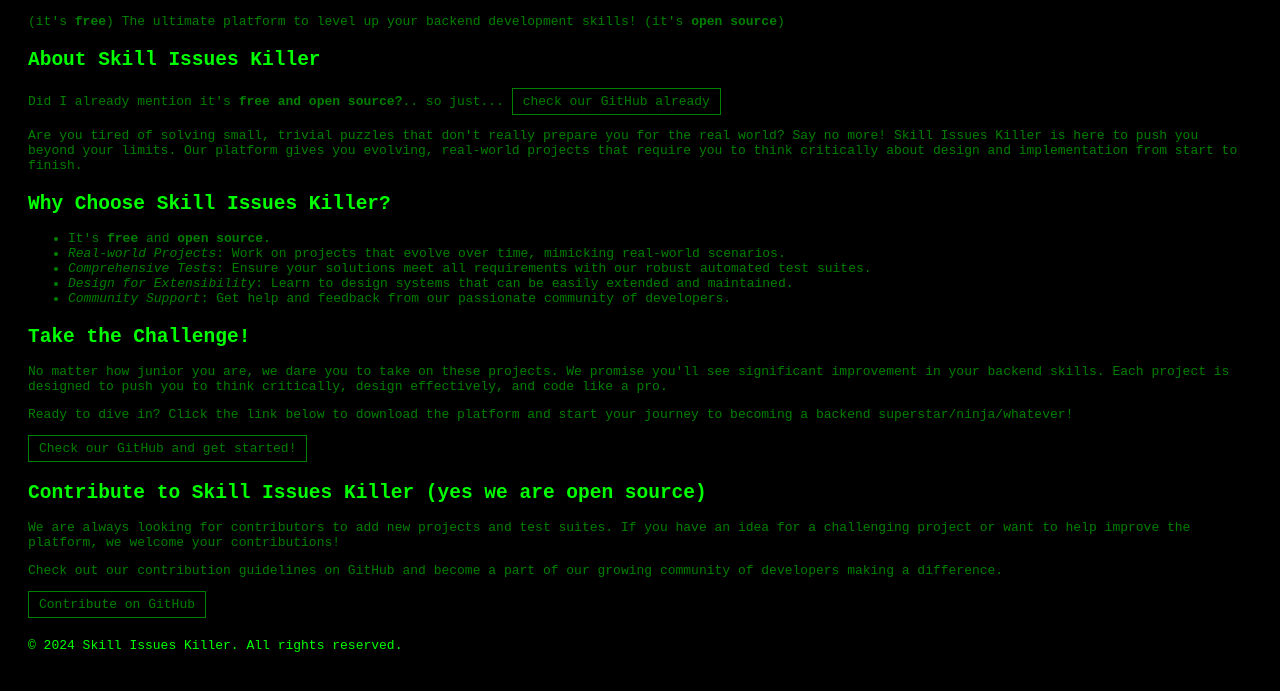
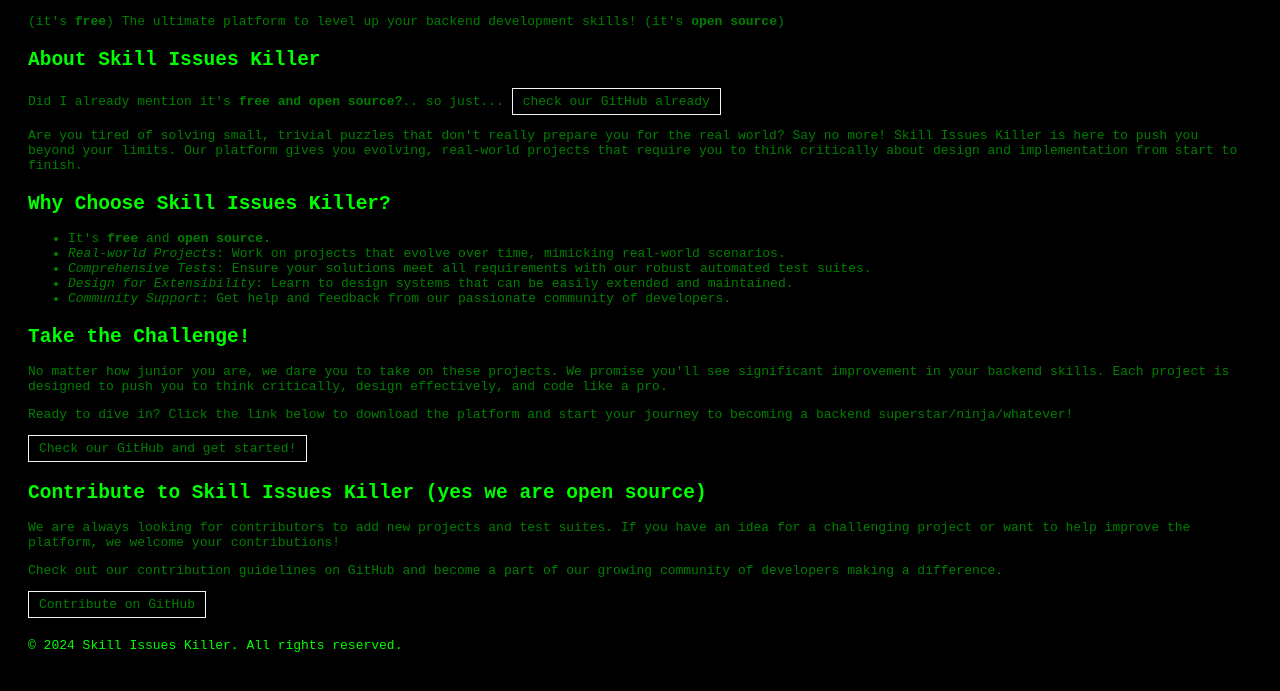
Before and after one commit to sissues/sissues.github.io, a plain HTML site: page index.html in a window 1280 px wide. Shown: the part 53-744 px from the top of the page. Drawn offline with Linux system fonts and the light colour scheme.

Commit message:
btn border

```diff
--- a/index.html
+++ b/index.html
@@ -25,7 +25,7 @@
         .btn {
             color: green;
             text-decoration: none;
-            border: 1px solid green;
+            border: 1px solid whitesmoke;
             padding: 5px 10px;
             display: inline-block;
         }
```
